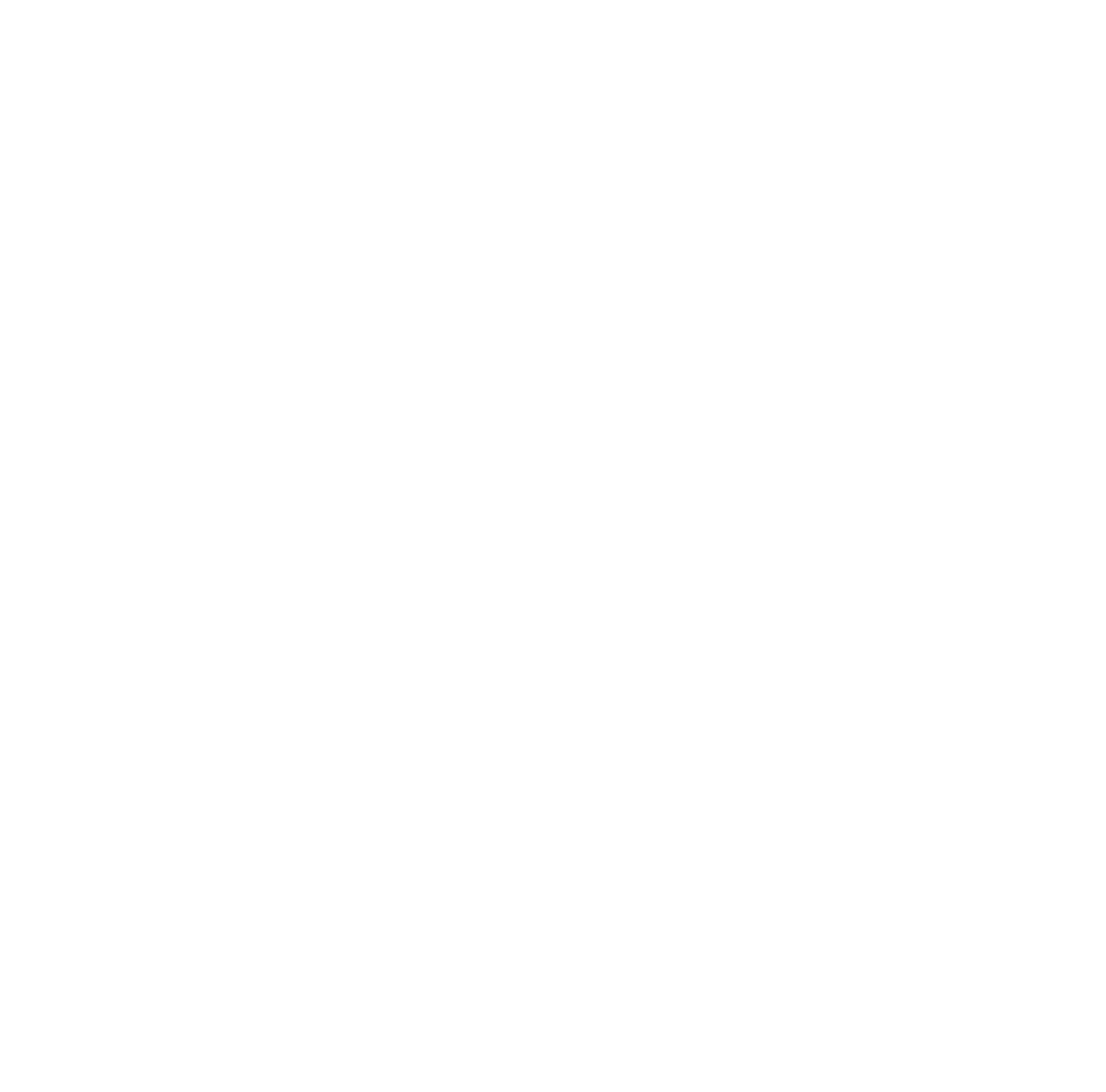
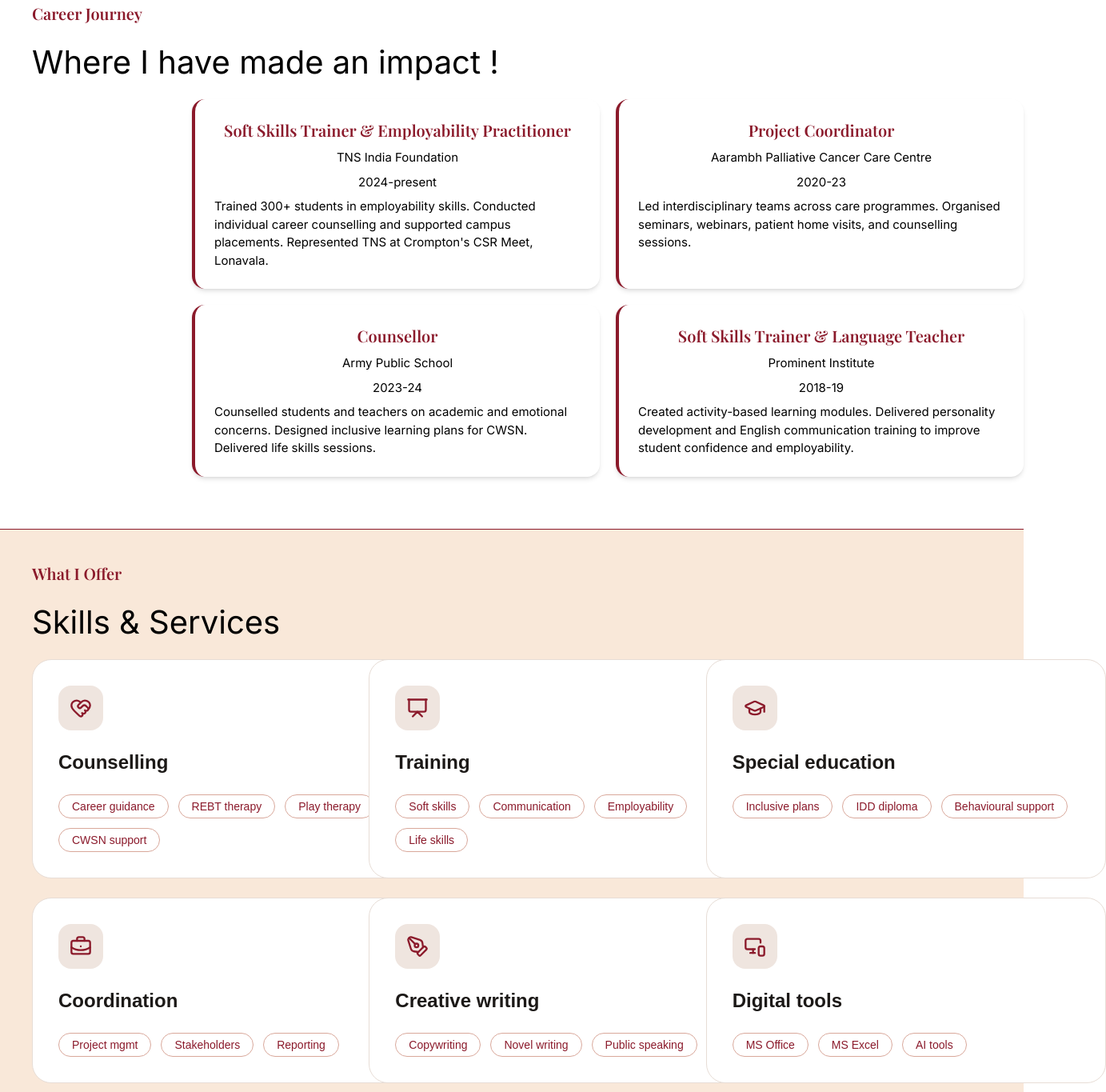
Before and after one commit to arnavkatyayan/tanyamultaniportfolio, a Next.js app: page / in a window 1280 px wide. Shown: the part 1140-2505 px from the top of the page at 80% size, 1383 px wide, since content can reach past the window. Before the commit the page ends 1116 px from the top, so only its background shows below. Built offline with nearby package versions, Linux system fonts and the light colour scheme.

Commit message:
Experience and skills completed.

```diff
--- a/app/About/about.tsx
+++ b/app/About/about.tsx
@@ -57,8 +57,8 @@ const aboutCards = [
 ];
 export default function About() {
     return (
-        <section id="about" className="w-full bg-[#F9E8D9] h-[500px] flex items-center relative">
-            <div className="flex flex-col justify-center absolute top-10 left-10 gap-4 max-w-[40%]">
+        <section id="about" className="w-full bg-[#F9E8D9] h-[550px] flex items-center relative border-b border-[#8B1A2B]">
+            <div className="flex flex-col justify-center absolute top-10 left-10 gap-4 max-w-[50%]">
                 <p className={`${playfair.className} text-[20px] font-semibold text-[#8B1A2B] text-left`}>About Me</p>
                 <p className={`${inter.className} text-[40px] font-bold text-black text-left`}>
                     Turning Potential into purpose - <br />one person at a time
--- /dev/null
+++ b/app/Experience/experience.tsx
@@ -0,0 +1,80 @@
+"use-client"
+import { Playfair_Display, Inter } from "next/font/google";
+import { Briefcase, Calendar } from "lucide-react";
+const playfair = Playfair_Display({
+    subsets: ["latin"],
+    weight: ["600"],
+});
+const inter = Inter({
+    subsets: ["latin"],
+    weight: ["400"],
+});
+export const careerJourney = [
+    {
+        id: 1,
+        role: "Soft Skills Trainer & Employability Practitioner",
+        organization: "TNS India Foundation",
+        duration: "2024-present",
+        description:
+            "Trained 300+ students in employability skills. Conducted individual career counselling and supported campus placements. Represented TNS at Crompton's CSR Meet, Lonavala.",
+    },
+
+    {
+        id: 2,
+        role: "Project Coordinator",
+        organization: "Aarambh Palliative Cancer Care Centre",
+        duration: "2020-23",
+        description:
+            "Led interdisciplinary teams across care programmes. Organised seminars, webinars, patient home visits, and counselling sessions.",
+    },
+
+    {
+        id: 3,
+        role: "Counsellor",
+        organization: "Army Public School",
+        duration: "2023-24",
+        description:
+            "Counselled students and teachers on academic and emotional concerns. Designed inclusive learning plans for CWSN. Delivered life skills sessions.",
+    },
+
+    {
+        id: 4,
+        role: "Soft Skills Trainer & Language Teacher",
+        organization: "Prominent Institute",
+        duration: "2018-19",
+        description:
+            "Created activity-based learning modules. Delivered personality development and English communication training to improve student confidence and employability.",
+    },
+];
+export default function Experience() {
+    return (
+        <section id="experience" className="w-full h-[700px] flex items-center relative border-b-1 border-[#8B1A2B]">
+            <div className="flex flex-col justify-center absolute top-10 left-10 gap-4 ">
+                <p className={`${playfair.className} text-[20px] font-semibold text-[#8B1A2B] text-left`}>Career Journey</p>
+                <p className={`${inter.className} text-[40px] font-bold text-black text-left`}>
+                    Where I have made an impact !
+                </p>
+                <div className="grid grid-cols-2 gap-5 ml-[200px]">
+                    {
+                        careerJourney.map((item) => (
+                            <div className="flex flex-col items-center gap-2 border-l-4 border-[#8B1A2B] shadow-md p-6 rounded-2xl max-w-[550px]" key={item.id}>
+                                <p className={`${playfair.className} text-[20px] font-semibold text-[#8B1A2B]`}>
+                                    {item.role}
+                                </p>
+                                <p className={`${inter.className} text-[15px] font-normal text-black`}>
+                                    {item.organization}
+                                </p>
+                                <p className={`${inter.className} text-[15px] font-normal text-black`}>
+                                    {item.duration}
+                                </p>
+                                <p className={`${inter.className} text-[15px] font-normal text-black`}>
+                                    {item.description}
+                                </p>
+                            </div>
+                        ))
+                    }
+                </div>
+            </div>
+        </section>
+    )
+}
--- /dev/null
+++ b/app/Experience/index.tsx
@@ -0,0 +1,6 @@
+import Experience from "./experience";
+export default function ExperienceSection() {
+    return (
+        <Experience />
+    );
+}
--- /dev/null
+++ b/app/Skills/index.tsx
@@ -0,0 +1,6 @@
+import Skills from "./skills";
+export default function SkillsSection() {
+    return (
+        <Skills />
+    );
+}
--- /dev/null
+++ b/app/Skills/skills.tsx
@@ -0,0 +1,137 @@
+import {
+    HeartHandshake,
+    Presentation,
+    GraduationCap,
+    BriefcaseBusiness,
+    PenTool,
+    MonitorSmartphone,
+} from "lucide-react";
+import { Playfair_Display, Inter } from "next/font/google";
+
+const playfair = Playfair_Display({
+    subsets: ["latin"],
+    weight: ["600"],
+});
+const inter = Inter({
+    subsets: ["latin"],
+    weight: ["400"],
+});
+const skillsAndServices = [
+    {
+        id: 1,
+        title: "Counselling",
+        icon: HeartHandshake,
+
+        tags: [
+            "Career guidance",
+            "REBT therapy",
+            "Play therapy",
+            "CWSN support",
+        ],
+    },
+
+    {
+        id: 2,
+        title: "Training",
+        icon: Presentation,
+
+        tags: [
+            "Soft skills",
+            "Communication",
+            "Employability",
+            "Life skills",
+        ],
+    },
+
+    {
+        id: 3,
+        title: "Special education",
+        icon: GraduationCap,
+
+        tags: [
+            "Inclusive plans",
+            "IDD diploma",
+            "Behavioural support",
+        ],
+    },
+
+    {
+        id: 4,
+        title: "Coordination",
+        icon: BriefcaseBusiness,
+
+        tags: [
+            "Project mgmt",
+            "Stakeholders",
+            "Reporting",
+        ],
+    },
+
+    {
+        id: 5,
+        title: "Creative writing",
+        icon: PenTool,
+
+        tags: [
+            "Copywriting",
+            "Novel writing",
+            "Public speaking",
+        ],
+    },
+
+    {
+        id: 6,
+        title: "Digital tools",
+        icon: MonitorSmartphone,
+
+        tags: [
+            "MS Office",
+            "MS Excel",
+            "AI tools",
+        ],
+    },
+];
+export default function skills() {
+    return (
+        <section id="skills" className="w-full h-[750px] flex items-center relative bg-[#F9E8D9]">
+            <div className="flex flex-col justify-center absolute top-10 left-10 gap-4 ">
+                <p className={`${playfair.className} text-[20px] font-semibold text-[#8B1A2B] text-left`}>What I Offer</p>
+                <p className={`${inter.className} text-[40px] font-bold text-black text-left`}>
+                    Skills & Services
+                </p>
+                <div className="grid grid-cols-1 md:grid-cols-2 lg:grid-cols-3 gap-6">
+                    {skillsAndServices.map((item) => {
+                        const Icon = item.icon;
+
+                        return (
+                            <div
+                                key={item.id}
+                                className="bg-white border border-[#E7DDD6] rounded-3xl p-8 w-[500px]"
+                            >
+                                <div className="w-14 h-14 rounded-2xl bg-[#EFE5DF] flex items-center justify-center">
+                                    <Icon className="w-7 h-7 text-[#8B1A2B]" />
+                                </div>
+
+                                <h3 className="mt-6 text-2xl font-semibold text-[#1C1917]">
+                                    {item.title}
+                                </h3>
+
+                                <div className="flex flex-wrap gap-3 mt-6">
+                                    {item.tags.map((tag, index) => (
+                                        <span
+                                            key={index}
+                                            className="px-4 py-1 rounded-full border border-[#D9A89B] text-[#8B1A2B] text-sm"
+                                        >
+                                            {tag}
+                                        </span>
+                                    ))}
+                                </div>
+                            </div>
+                        );
+                    })}
+                </div>
+            </div>
+
+        </section>
+    )
+}
--- a/app/page.tsx
+++ b/app/page.tsx
@@ -2,12 +2,15 @@ import Image from "next/image";
 import "./globals.css";
 import Headers from "./Headers";
 import About from "./About";
-
+import Experience from "./Experience";
+import Skills from "./Skills";
 export default function Home() {
   return (
     <>
       <Headers />
       <About />
+      <Experience />
+      <Skills />
     </>
   );
 }
```
